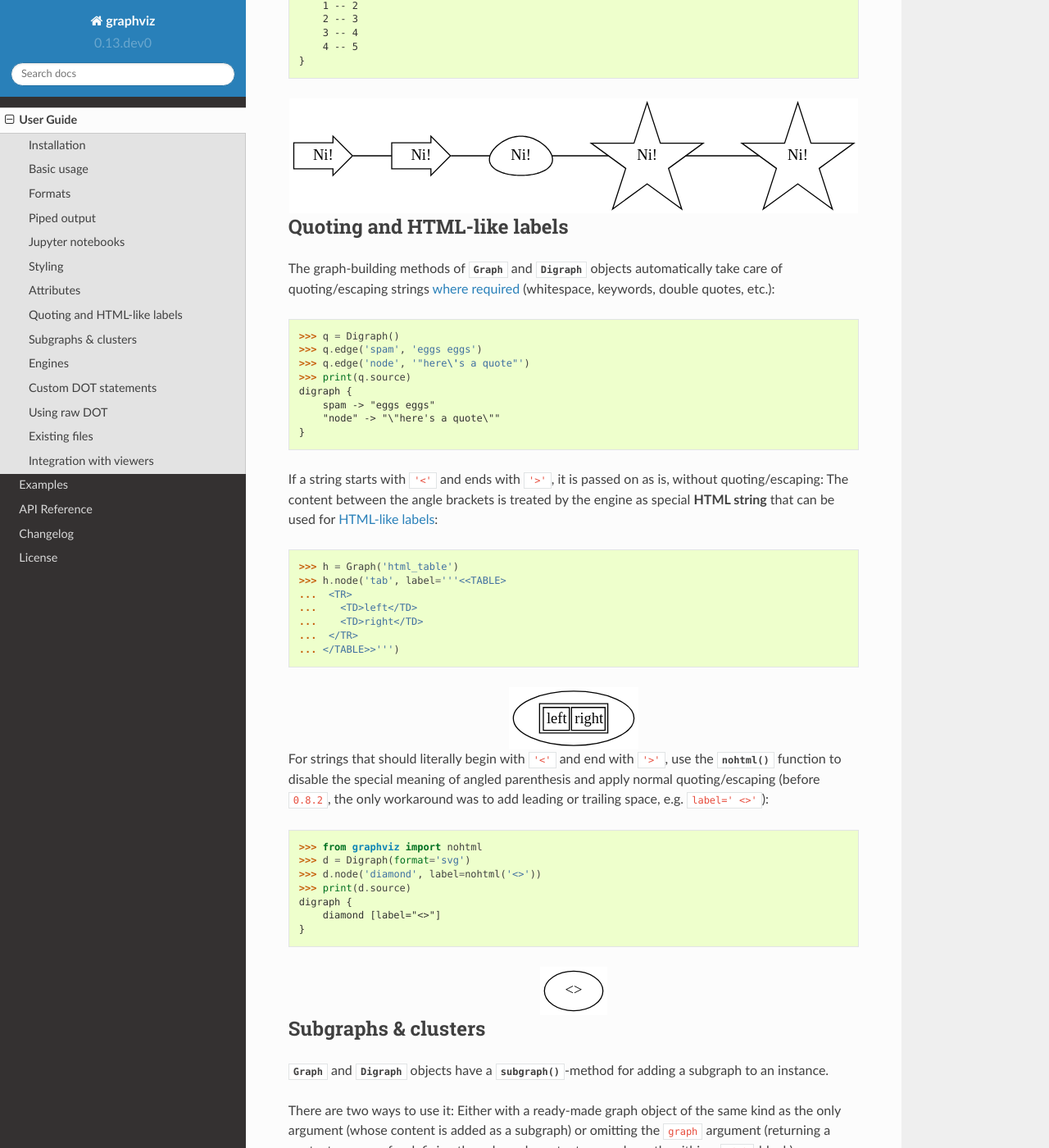
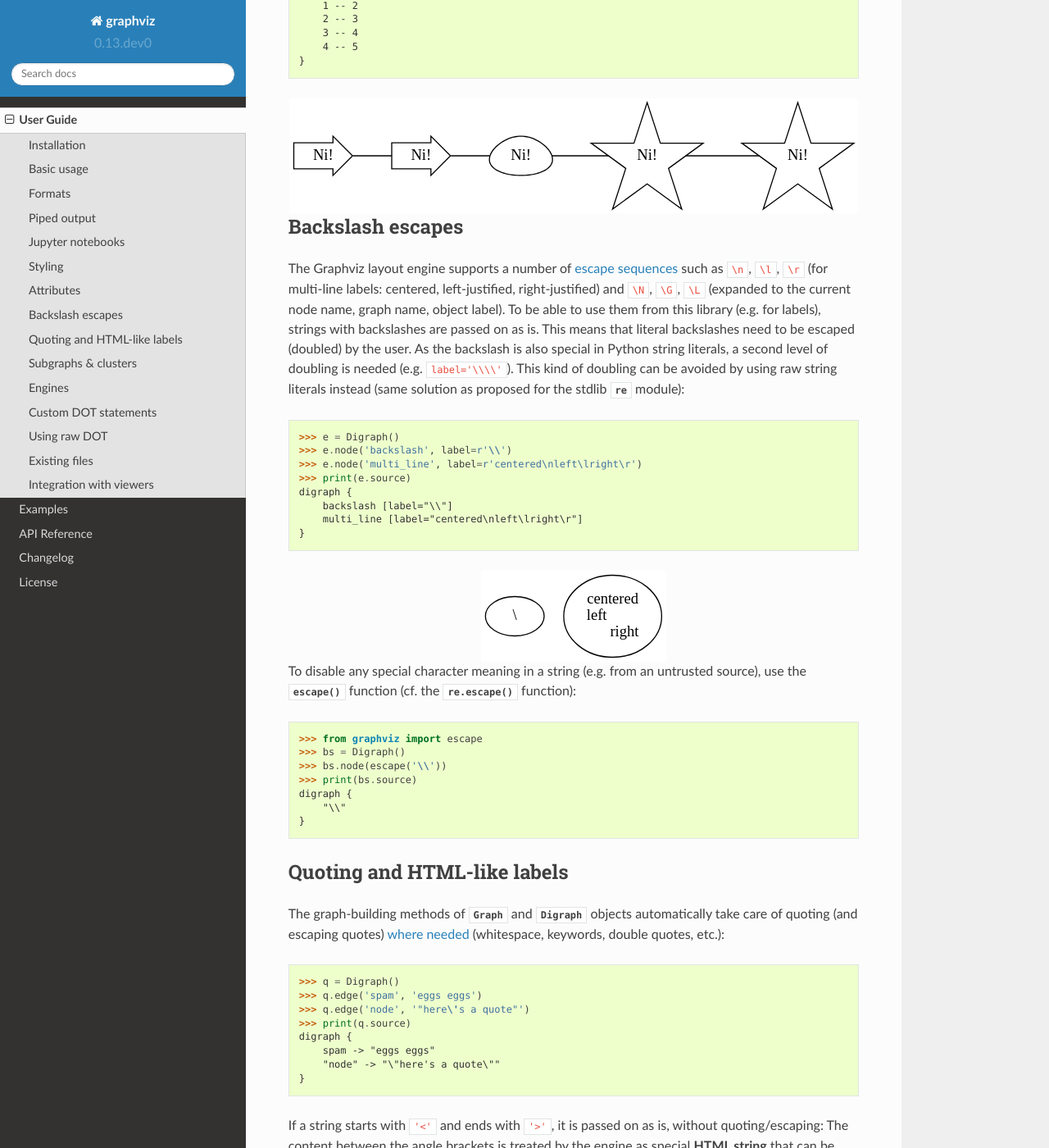
Before and after one commit to xflr6/graphviz, a Sphinx documentation site: the page built from docs/manual.rst, in a window 1280 px wide and 1400 px high, scrolled down 4753 px. Shown: the whole window at 82% size. Built offline with Sphinx 7.4.7 and the Read the Docs theme 2.0.0, drawn with Linux system fonts in a browser that asks for light colours; the version number is read from the project's files by our own code.

Commit message:
only escape unescaped quotes, add escape() function for literal strings

```diff
--- a/docs/api.rst
+++ b/docs/api.rst
@@ -77,6 +77,8 @@ Other
 
 .. autofunction:: graphviz.version
 
+.. autofunction:: graphviz.escape
+
 .. autofunction:: graphviz.nohtml
 
 Manually maintained whitelists (see https://graphviz.gitlab.io/_pages/pdf/dot.1.pdf,
--- a/docs/manual.rst
+++ b/docs/manual.rst
@@ -261,12 +261,54 @@ key-value pairs targeting the current (sub-)graph (e.g. for ``rankdir``,
     :align: center
 
 
+Backslash escapes
+-----------------
+
+The Graphviz layout engine supports a number of
+`escape sequences <escString_>`_ such as ``\n``, ``\l``, ``\r`` (for multi-line
+labels: centered, left-justified, right-justified) and ``\N``, ``\G``, ``\L``
+(expanded to the current node name, graph name, object label). To be able to
+use them from this library (e.g. for labels), strings with backslashes are
+passed on as is. This means that literal backslashes need to be escaped
+(doubled) by the user. As the backslash is also special in Python string
+literals, a second level of doubling is needed (e.g. ``label='\\\\'``). This
+kind of doubling can be avoided by using raw string literals instead (same
+solution as proposed for the stdlib :mod:`re` module):
+
+.. code:: python
+
+    >>> e = Digraph()
+    >>> e.node('backslash', label=r'\\')
+    >>> e.node('multi_line', label=r'centered\nleft\lright\r')
+    >>> print(e.source)  # doctest: +NORMALIZE_WHITESPACE
+    digraph {
+        backslash [label="\\"]
+        multi_line [label="centered\nleft\lright\r"]
+    }
+
+.. image:: _static/escapes.svg
+    :align: center
+
+To disable any special character meaning in a string (e.g. from an untrusted
+source), use the :func:`.escape` function (cf. the :func:`re.escape` function):
+
+.. code:: python
+
+    >>> from graphviz import escape
+    >>> bs = Digraph()
+    >>> bs.node(escape('\\'))
+    >>> print(bs.source)  # doctest: +NORMALIZE_WHITESPACE
+    digraph {
+        "\\"
+    }
+
+
 Quoting and HTML-like labels
 ----------------------------
 
 The graph-building methods of :class:`.Graph` and :class:`.Digraph` objects
-automatically take care of quoting/escaping strings `where required <DOT_>`_
-(whitespace, keywords, double quotes, etc.):
+automatically take care of quoting (and escaping quotes)
+`where needed <DOT_>`_ (whitespace, keywords, double quotes, etc.):
 
 .. code:: python
 
--- a/graphviz/__init__.py
+++ b/graphviz/__init__.py
@@ -26,7 +26,7 @@ digraph {
 
 from .dot import Graph, Digraph
 from .files import Source
-from .lang import nohtml
+from .lang import escape, nohtml
 from .backend import (render, pipe, version, view,
                       ENGINES, FORMATS, RENDERERS, FORMATTERS,
                       ExecutableNotFound, RequiredArgumentError)
@@ -34,7 +34,7 @@ from .backend import (render, pipe, version, view,
 __all__ = [
     'Graph', 'Digraph',
     'Source',
-    'nohtml',
+    'escape', 'nohtml',
     'render', 'pipe', 'version', 'view',
     'ENGINES', 'FORMATS', 'RENDERERS', 'FORMATTERS',
     'ExecutableNotFound', 'RequiredArgumentError',
```
Also changed, not shown: other parts of docs/manual.rst (+1 -0 lines), docs/_static/escapes.svg (added), 4 other files.
